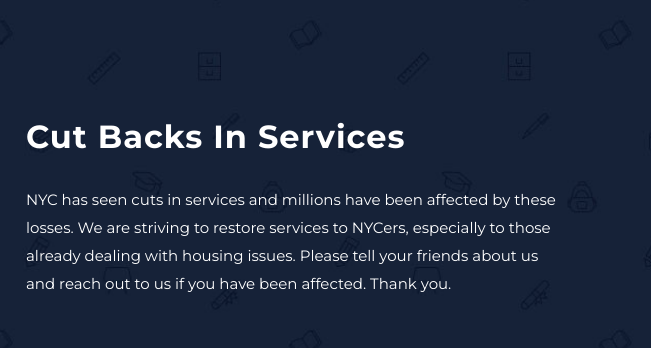
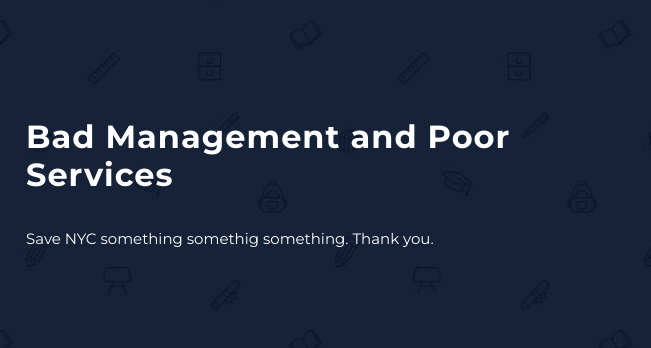
Before and after one commit to elliemcarthur/savenyc, a plain HTML site: page index.html in a window 1280 px wide. Shown: the part 1090-1438 px from the top of the page, 629-1280 px from the left. Drawn offline with nearby package versions, Linux system fonts and the light colour scheme.

Commit message:
Update index.html

```diff
--- a/index.html
+++ b/index.html
@@ -145,8 +145,8 @@ https://templatemo.com/tm-557-grad-school
                     <img src="assets/images/nycsubway.jpg" alt="NYC MTA Subway">
                   </div>
                   <div class="col-md-6">
-                    <h4>Cut Backs In Services</h4>
-                    <p>NYC has seen cuts in services and millions have been affected by these losses. We are striving to restore services to NYCers, especially to those already dealing with housing issues. Please tell your friends about us and reach out to us if you have been affected. Thank you.</p>
+                    <h4>Bad Management and Poor Services</h4>
+                    <p>Save NYC something somethig something. Thank you.</p>
                   </div>
                 </div>
               </article>
```
